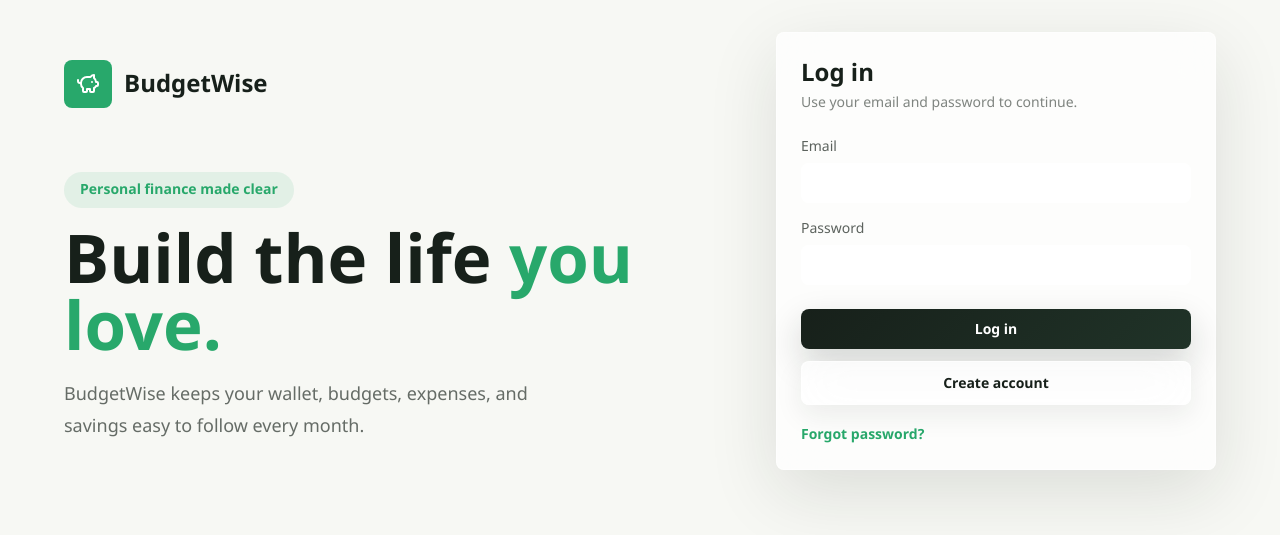
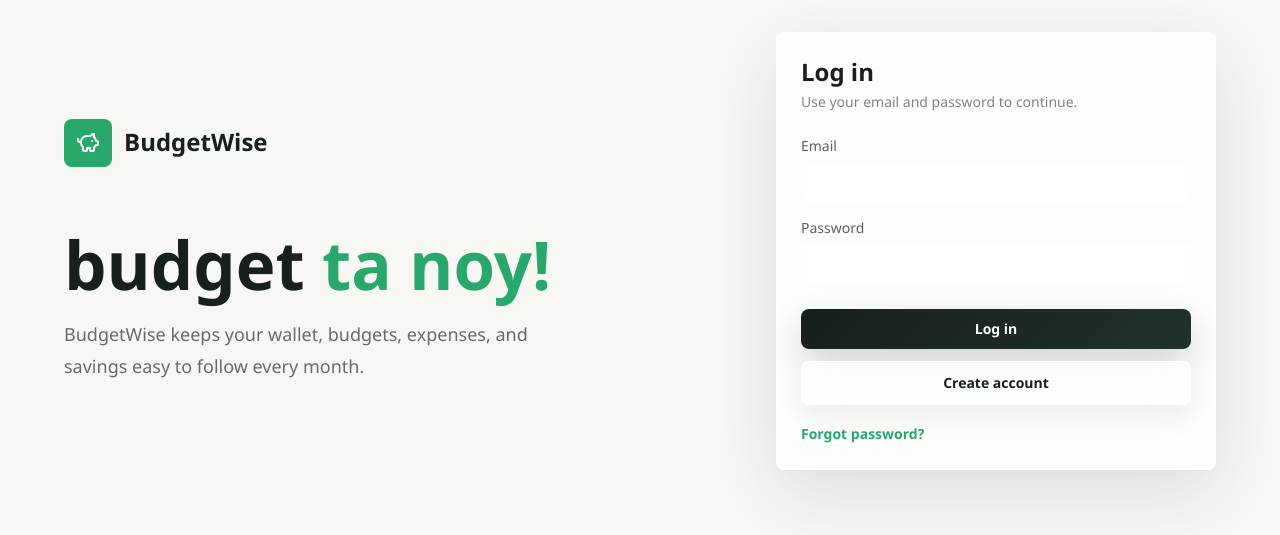
Before and after one commit to eyong777/budgetwise, a Next.js app: page /login in a window 1280 px wide. Shown: the part 149-684 px from the top of the page. Built offline with nearby package versions, Linux system fonts and the light colour scheme; no server answers.

Commit message:
Update login headline

```diff
--- a/src/components/auth-form.tsx
+++ b/src/components/auth-form.tsx
@@ -127,11 +127,8 @@ export function AuthForm({ mode }: { mode: AuthMode }) {
           </Link>
 
           <div className="relative z-10 mt-10 max-w-xl lg:mt-16">
-            <p className="mb-4 inline-flex rounded-full bg-mint/10 px-4 py-2 text-sm font-bold text-mint">
-              Personal finance made clear
-            </p>
             <h1 className="text-4xl font-black leading-tight sm:text-5xl lg:text-[4.2rem]">
-              Build the life <span className="text-mint">you love.</span>
+              budget <span className="text-mint">ta noy!</span>
             </h1>
             <p className="mt-5 max-w-lg text-lg leading-8 text-ink/65 dark:text-white/65">
               BudgetWise keeps your wallet, budgets, expenses, and savings easy to follow every month.
```
Also changed, not shown: 1 other file (tests, documents, lock files or other folders).
